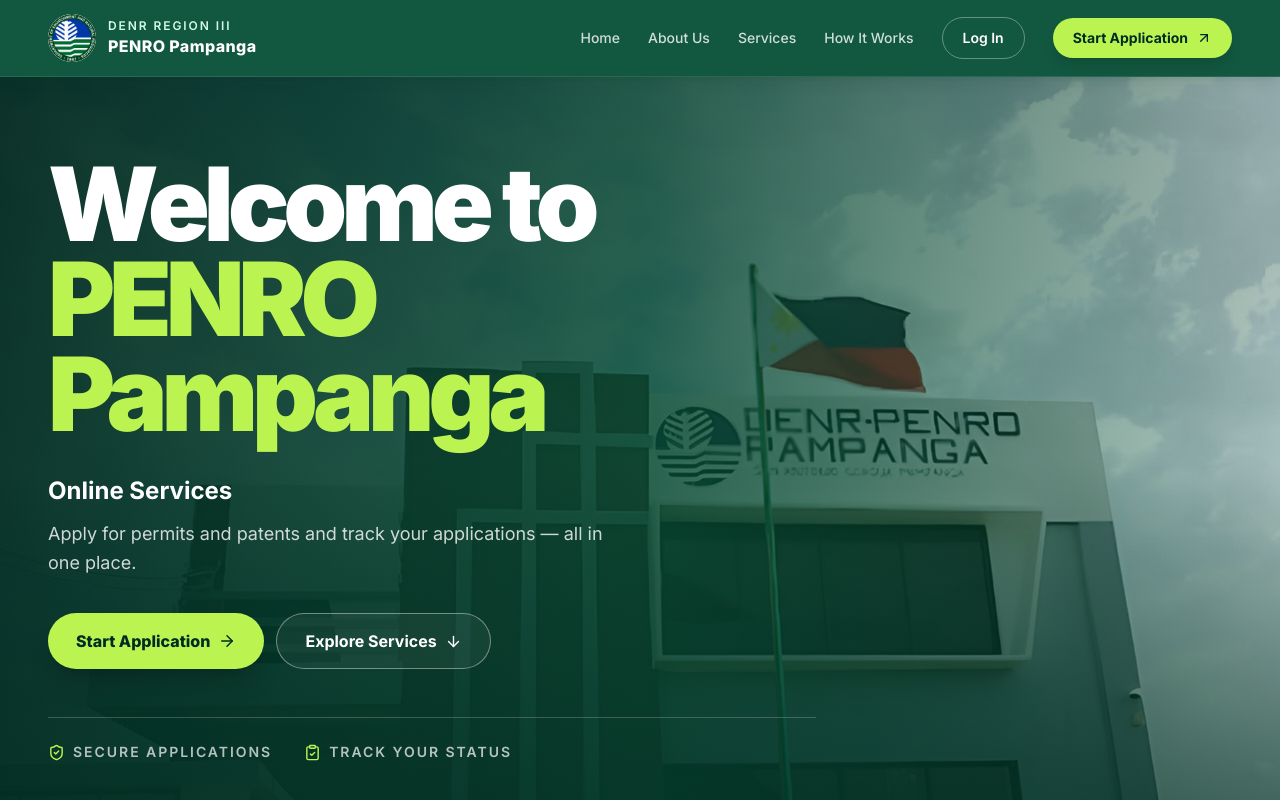
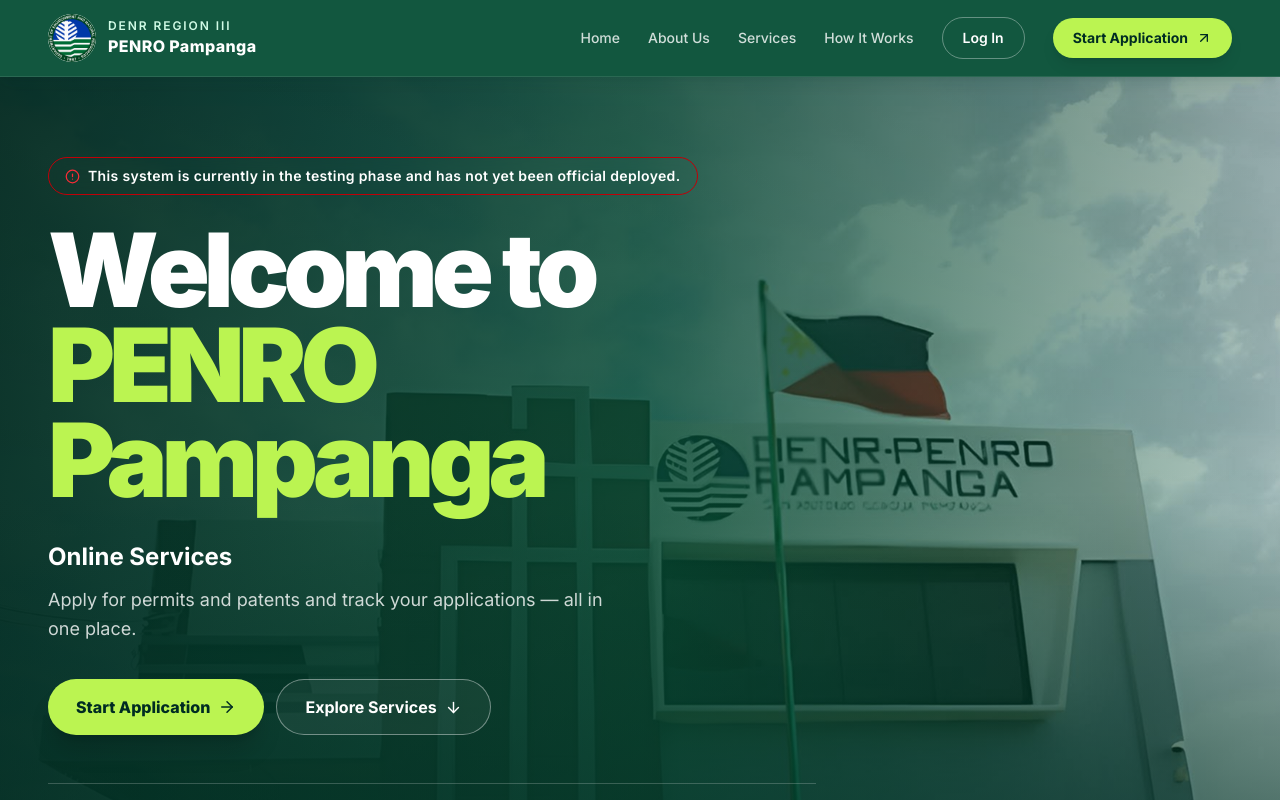
Before and after one commit to Volfnirr/WEB-BASED-REGULATION-AND-PERMIT-SYSTEM-WITH-OPTIMIZED-FIELD-VEHICLE-SCHEDULING-AND-MONITORING, a Next.js app in the folder frontend/: page / in a window 1280 px wide. Shown: the top 800 px of the page. Built offline with nearby package versions, Linux system fonts and the light colour scheme.

Commit message:
Add - Warning

```diff
--- a/frontend/src/components/landing-page/landing-page.js
+++ b/frontend/src/components/landing-page/landing-page.js
@@ -27,6 +27,7 @@
   UserRound,
   X,
 } from "lucide-react";
+import { AlertCircle } from "lucide-react";
 
 const navigation = [
   { label: "Home", href: "#home" },
@@ -311,13 +312,14 @@
 
         <div className="mx-auto flex min-h-[650px] max-w-[1440px] items-center px-5 py-20 sm:min-h-[700px] sm:px-8 lg:min-h-[760px] lg:px-12">
           <div className="max-w-3xl text-white">
-            {/* <div
-              className="hero-item mb-7 inline-flex items-center gap-2 rounded-full border border-white/25 bg-white/10 px-4 py-2 text-xs font-semibold tracking-wide text-emerald-50 backdrop-blur sm:text-sm"
+            <div
+              className="hero-item mb-7 inline-flex items-center gap-2 rounded-full border border-red-700 bg-red/10 px-4 py-2 text-xs font-semibold tracking-wide text-red-150 backdrop-blur sm:text-sm"
               style={{ animationDelay: "100ms" }}
             >
-              <Leaf size={15} className="text-lime-300" />
-              Official Online Services Portal
-            </div> */}
+              <AlertCircle size={15} className="hidden md:block text-red-500" />
+              This system is currently in the testing phase and has not yet been
+              official deployed.
+            </div>
 
             <h1
               className="hero-item max-w-4xl text-[clamp(3.1rem,8vw,7.4rem)] font-black leading-[0.93] tracking-[-0.06em]"
```
